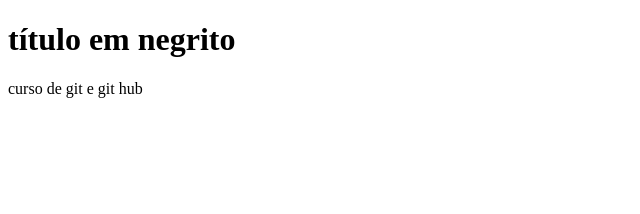
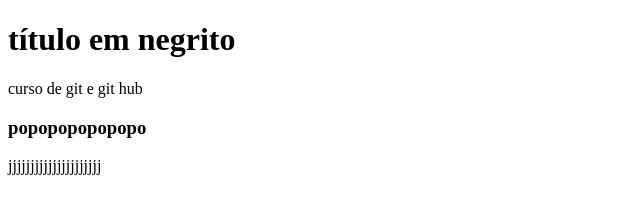
Before and after one commit to Uendel-Alvarez/curso_git_hub, a plain HTML site: page index.html in a window 1280 px wide. Shown: the whole page, without its empty margins (0-640 px from the left). Drawn offline with Linux system fonts and the light colour scheme.

Commit message:
alterei o arquivo index.html

```diff
--- a/index.html
+++ b/index.html
@@ -9,5 +9,7 @@
 <body>
     <h1><b>título em negrito</b></h1>
     <p>curso de git e git hub</p>
+    <h3>popopopopopopo</h3>
+    <p>jjjjjjjjjjjjjjjjjjjjj</p>
 </body>
 </html>
```
